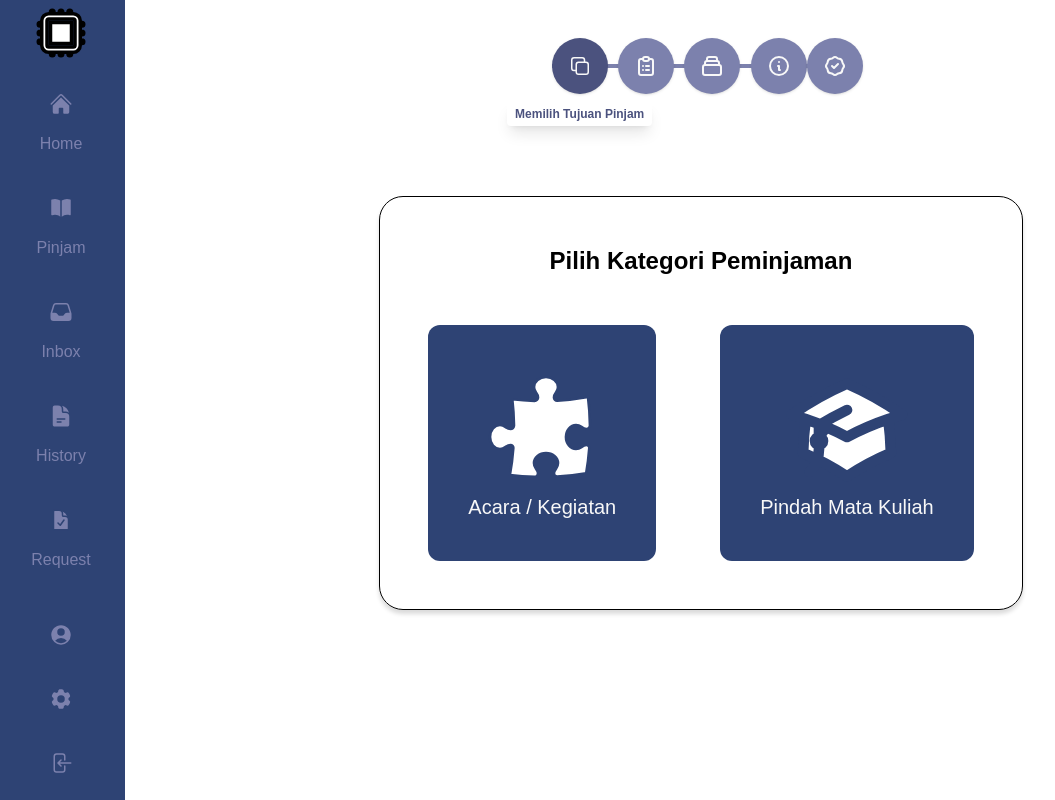
After one commit to Fahridanaa/OrangDalam-PeminjamanRuangan-2F, a PHP site: page /app/Views/user/multiForm.php in a window 1280 px wide. The commit adds this page. Shown: the whole page, without its empty margins (3-1058 px from the left). Run offline with PHP 8.4, Linux system fonts and the light colour scheme.

Commit message:
add category pick in form

```diff
--- /dev/null
+++ b/app/Views/user/multiForm.php
@@ -0,0 +1,47 @@
+<!DOCTYPE html>
+<html lang="en">
+
+<head>
+    <?php include __DIR__ . '/../shared/head.php'; ?>
+</head>
+<body>
+<div id="Multi-form" class="h-screen flex flex-row">
+    <?php include 'sidebar.php'; ?>
+    <div class="h-screen w-screen flex flex-col gap-16">
+        <?php include 'stepper.php'; ?>
+        <?php
+        $isActive = function ($path) {
+            return (strpos($_SERVER['REQUEST_URI'], $path) !== false) ? 'fill-neutral-color text-neutral-color' : 'fill-fourth-color text-fourth-color';
+
+        };
+
+        ?>
+        <div class="border mx-auto p-12 flex flex-col justify-between border-black rounded-3xl gap-12 shadow-[0_4px_4px_0px_#00000025]">
+            <h1 class="text-center font-semibold text-2xl font-plus-jakarta-sans">Pilih Kategori Peminjaman</h1>
+            <div class="flex justify-center gap-16">
+                <a class="flex flex-col justify-center items-center bg-primary-color rounded-xl p-10 cursor-pointer hover:scale-105 ease-in-out transition"
+                   href="/pinjam?category=acara">
+                    <svg xmlns="http://www.w3.org/2000/svg" fill="#fff" viewBox="0 0 24 24" stroke-width=".5"
+                         stroke="#2E4374" class="w-32 h-32">
+                        <path stroke-linecap="round" stroke-linejoin="round"
+                              d="M14.25 6.087c0-.355.186-.676.401-.959.221-.29.349-.634.349-1.003 0-1.036-1.007-1.875-2.25-1.875s-2.25.84-2.25 1.875c0 .369.128.713.349 1.003.215.283.401.604.401.959v0a.64.64 0 01-.657.643 48.39 48.39 0 01-4.163-.3c.186 1.613.293 3.25.315 4.907a.656.656 0 01-.658.663v0c-.355 0-.676-.186-.959-.401a1.647 1.647 0 00-1.003-.349c-1.036 0-1.875 1.007-1.875 2.25s.84 2.25 1.875 2.25c.369 0 .713-.128 1.003-.349.283-.215.604-.401.959-.401v0c.31 0 .555.26.532.57a48.039 48.039 0 01-.642 5.056c1.518.19 3.058.309 4.616.354a.64.64 0 00.657-.643v0c0-.355-.186-.676-.401-.959a1.647 1.647 0 01-.349-1.003c0-1.035 1.008-1.875 2.25-1.875 1.243 0 2.25.84 2.25 1.875 0 .369-.128.713-.349 1.003-.215.283-.4.604-.4.959v0c0 .333.277.599.61.58a48.1 48.1 0 005.427-.63 48.05 48.05 0 00.582-4.717.532.532 0 00-.533-.57v0c-.355 0-.676.186-.959.401-.29.221-.634.349-1.003.349-1.035 0-1.875-1.007-1.875-2.25s.84-2.25 1.875-2.25c.37 0 .713.128 1.003.349.283.215.604.401.96.401v0a.656.656 0 00.658-.663 48.422 48.422 0 00-.37-5.36c-1.886.342-3.81.574-5.766.689a.578.578 0 01-.61-.58v0z"/>
+                    </svg>
+
+                    <span class="text-neutral-color font-medium text-xl">Acara / Kegiatan</span>
+                </a>
+                <a class="flex flex-col justify-center items-center bg-primary-color rounded-xl p-10 cursor-pointer hover:scale-105 ease-in-out transition"
+                   href="/pinjam?category=matkul">
+                    <svg xmlns="http://www.w3.org/2000/svg" fill="#fff" viewBox="0 0 24 24" stroke-width="2"
+                         stroke="#2E4374" class="w-32 h-32">
+                        <path stroke-linecap="round" stroke-linejoin="round"
+                              d="M4.26 10.147a60.436 60.436 0 00-.491 6.347A48.627 48.627 0 0112 20.904a48.627 48.627 0 018.232-4.41 60.46 60.46 0 00-.491-6.347m-15.482 0a50.57 50.57 0 00-2.658-.813A59.905 59.905 0 0112 3.493a59.902 59.902 0 0110.399 5.84c-.896.248-1.783.52-2.658.814m-15.482 0A50.697 50.697 0 0112 13.489a50.702 50.702 0 017.74-3.342M6.75 15a.75.75 0 100-1.5.75.75 0 000 1.5zm0 0v-3.675A55.378 55.378 0 0112 8.443m-7.007 11.55A5.981 5.981 0 006.75 15.75v-1.5"/>
+                    </svg>
+                    <span class="text-neutral-color font-medium text-xl">Pindah Mata Kuliah</span>
+                </a>
+            </div>
+        </div>
+    </div>
+</div>
+</body>
+
+</html>
--- /dev/null
+++ b/app/Views/user/stepper.php
@@ -0,0 +1,101 @@
+<div class="container mx-auto p-16">
+    <div class="w-11/12 lg:w-2/6 mx-auto">
+        <div class="bg-gray-200 h-1 flex items-center justify-between">
+            <div class="w-1/3 bg-fourth-color h-1 flex items-center justify-start group">
+                <div class="bg-third-color rounded-full shadow flex items-center justify-center p-4">
+                    <svg xmlns="http://www.w3.org/2000/svg" fill="none" viewBox="0 0 24 24" stroke-width="1.5"
+                         stroke="currentColor" class="w-6 h-6 text-neutral-color">
+                        <path stroke-linecap="round" stroke-linejoin="round"
+                              d="M16.5 8.25V6a2.25 2.25 0 00-2.25-2.25H6A2.25 2.25 0 003.75 6v8.25A2.25 2.25 0 006 16.5h2.25m8.25-8.25H18a2.25 2.25 0 012.25 2.25V18A2.25 2.25 0 0118 20.25h-7.5A2.25 2.25 0 018.25 18v-1.5m8.25-8.25h-6a2.25 2.25 0 00-2.25 2.25v6"/>
+                    </svg>
+                    <div class="absolute translate-y-12 group-hover:block">
+                        <div class="relative bg-white shadow-lg px-2 py-1 rounded">
+                            <svg class="absolute top-0 -mt-1 w-full right-0 left-0" width="16px" height="8px"
+                                 viewBox="0 0 16 8" xmlns="http://www.w3.org/2000/svg">
+                            </svg>
+                            <p tabindex="0" class="focus:outline-none text-third-color text-xs font-bold">
+                                Memilih
+                                Tujuan Pinjam</p>
+                        </div>
+                    </div>
+                </div>
+            </div>
+            <div class="w-1/3 bg-fourth-color h-1 flex items-center group">
+                <div class="bg-fourth-color rounded-full shadow flex items-center justify-center p-4">
+                    <svg xmlns="http://www.w3.org/2000/svg" class="w-6 h-6 text-neutral-color" fill="none"
+                         viewBox="0 0 24 24"
+                         stroke="currentColor" stroke-width="2">
+                        <path stroke-linecap="round" stroke-linejoin="round"
+                              d="M9 5H7a2 2 0 00-2 2v12a2 2 0 002 2h10a2 2 0 002-2V7a2 2 0 00-2-2h-2M9 5a2 2 0 002 2h2a2 2 0 002-2M9 5a2 2 0 012-2h2a2 2 0 012 2m-3 7h3m-3 4h3m-6-4h.01M9 16h.01"/>
+                    </svg>
+                    <div class="absolute translate-y-12 hidden group-hover:block">
+                        <div class="relative bg-white shadow-lg px-2 py-1 rounded">
+                            <svg class="absolute top-0 -mt-1 w-full right-0 left-0" width="16px" height="8px"
+                                 viewBox="0 0 16 8" xmlns="http://www.w3.org/2000/svg">
+                            </svg>
+                            <p tabindex="0" class="focus:outline-none text-third-color text-xs font-bold">
+                                Mengisi
+                                form</p>
+                        </div>
+                    </div>
+                </div>
+            </div>
+            <div class="w-1/3 bg-fourth-color h-1 flex items-center">
+                <div class="bg-fourth-color rounded-full shadow flex items-center justify-center p-4 group">
+                    <svg xmlns="http://www.w3.org/2000/svg" class="h-6 w-6 text-neutral-color" fill="none"
+                         viewBox="0 0 24 24"
+                         stroke="currentColor" stroke-width="2">
+                        <path stroke-linecap="round" stroke-linejoin="round"
+                              d="M19 11H5m14 0a2 2 0 012 2v6a2 2 0 01-2 2H5a2 2 0 01-2-2v-6a2 2 0 012-2m14 0V9a2 2 0 00-2-2M5 11V9a2 2 0 012-2m0 0V5a2 2 0 012-2h6a2 2 0 012 2v2M7 7h10"/>
+                    </svg>
+                    <div class="absolute translate-y-12 hidden group-hover:block">
+                        <div class="relative bg-white shadow-lg px-2 py-1 rounded">
+                            <svg class="absolute top-0 -mt-1 w-full right-0 left-0" width="16px" height="8px"
+                                 viewBox="0 0 16 8" xmlns="http://www.w3.org/2000/svg">
+                            </svg>
+                            <p tabindex="0" class="focus:outline-none text-third-color text-xs font-bold">Pilih
+                                Ruangan</p>
+                        </div>
+                    </div>
+                </div>
+
+            </div>
+            <div class="w-1/3 bg-fourth-color h-1 flex items-center justify-between">
+                <div class="bg-fourth-color rounded-full shadow flex items-center justify-center p-4 group">
+                    <svg xmlns="http://www.w3.org/2000/svg" class="h-6 w-6 text-neutral-color" fill="none"
+                         viewBox="0 0 24 24"
+                         stroke="currentColor" stroke-width="2">
+                        <path stroke-linecap="round" stroke-linejoin="round"
+                              d="M13 16h-1v-4h-1m1-4h.01M21 12a9 9 0 11-18 0 9 9 0 0118 0z"/>
+                    </svg>
+                    <div class="absolute translate-y-12 hidden group-hover:block">
+                        <div class="relative bg-white shadow-lg px-2 py-1 rounded">
+                            <svg class="absolute top-0 -mt-1 w-full right-0 left-0" width="16px" height="8px"
+                                 viewBox="0 0 16 8" xmlns="http://www.w3.org/2000/svg">
+                            </svg>
+                            <p tabindex="0" class="focus:outline-none text-third-color text-xs font-bold">
+                                Konfirmasi</p>
+                        </div>
+                    </div>
+                </div>
+                <div class="bg-fourth-color rounded-full shadow flex items-center justify-center p-4 group">
+                    <svg xmlns="http://www.w3.org/2000/svg" class="h-6 w-6 text-neutral-color" fill="none"
+                         viewBox="0 0 24 24"
+                         stroke="currentColor" stroke-width="2">
+                        <path stroke-linecap="round" stroke-linejoin="round"
+                              d="M9 12l2 2 4-4M7.835 4.697a3.42 3.42 0 001.946-.806 3.42 3.42 0 014.438 0 3.42 3.42 0 001.946.806 3.42 3.42 0 013.138 3.138 3.42 3.42 0 00.806 1.946 3.42 3.42 0 010 4.438 3.42 3.42 0 00-.806 1.946 3.42 3.42 0 01-3.138 3.138 3.42 3.42 0 00-1.946.806 3.42 3.42 0 01-4.438 0 3.42 3.42 0 00-1.946-.806 3.42 3.42 0 01-3.138-3.138 3.42 3.42 0 00-.806-1.946 3.42 3.42 0 010-4.438 3.42 3.42 0 00.806-1.946 3.42 3.42 0 013.138-3.138z"/>
+                    </svg>
+                    <div class="absolute translate-y-12 hidden group-hover:block">
+                        <div class="relative bg-white shadow-lg px-2 py-1 rounded">
+                            <svg class="absolute top-0 -mt-1 w-full right-0 left-0" width="16px" height="8px"
+                                 viewBox="0 0 16 8" xmlns="http://www.w3.org/2000/svg">
+                            </svg>
+                            <p tabindex="0" class="focus:outline-none text-third-color text-xs font-bold">
+                                Disimpan</p>
+                        </div>
+                    </div>
+                </div>
+            </div>
+        </div>
+    </div>
+</div>
--- a/public/css/output.css
+++ b/public/css/output.css
@@ -538,12 +538,6 @@ video {
   width: 100%;
 }
 
-@media (min-width: 640px) {
-  .container {
-    max-width: 640px;
-  }
-}
-
 @media (min-width: 768px) {
   .container {
     max-width: 768px;
@@ -556,15 +550,15 @@ video {
   }
 }
 
-@media (min-width: 1280px) {
+@media (min-width: 1440px) {
   .container {
-    max-width: 1280px;
-  }
-}
-
-@media (min-width: 1536px) {
+    max-width: 1440px;
+  }
+}
+
+@media (min-width: 2560px) {
   .container {
-    max-width: 1536px;
+    max-width: 2560px;
   }
 }
 
@@ -614,24 +608,20 @@ video {
   bottom: 0.75rem;
 }
 
+.left-0 {
+  left: 0px;
+}
+
 .right-0 {
   right: 0px;
 }
 
+.top-0 {
+  top: 0px;
+}
+
 .top-1\/2 {
   top: 50%;
-}
-
-.left-0 {
-  left: 0px;
-}
-
-.top-0 {
-  top: 0px;
-}
-
-.z-0 {
-  z-index: 0;
 }
 
 .z-10 {
@@ -684,6 +674,10 @@ video {
   margin-right: -0.25rem;
 }
 
+.-mt-1 {
+  margin-top: -0.25rem;
+}
+
 .mb-4 {
   margin-bottom: 1rem;
 }
@@ -728,28 +722,8 @@ video {
   margin-top: 2rem;
 }
 
-.-ml-2 {
-  margin-left: -0.5rem;
-}
-
-.-mr-12 {
-  margin-right: -3rem;
-}
-
-.-mr-2 {
-  margin-right: -0.5rem;
-}
-
-.-mr-3 {
-  margin-right: -0.75rem;
-}
-
-.-mt-1 {
-  margin-top: -0.25rem;
-}
-
-.mt-16 {
-  margin-top: 4rem;
+.box-content {
+  box-sizing: content-box;
 }
 
 .block {
@@ -780,6 +754,10 @@ video {
   display: none;
 }
 
+.h-1 {
+  height: 0.25rem;
+}
+
 .h-10 {
   height: 2.5rem;
 }
@@ -792,6 +770,10 @@ video {
   height: 6rem;
 }
 
+.h-32 {
+  height: 8rem;
+}
+
 .h-4 {
   height: 1rem;
 }
@@ -820,14 +802,6 @@ video {
   height: 100vh;
 }
 
-.h-1 {
-  height: 0.25rem;
-}
-
-.h-3 {
-  height: 0.75rem;
-}
-
 .max-h-14 {
   max-height: 3.5rem;
 }
@@ -848,14 +822,18 @@ video {
   width: 50%;
 }
 
-.w-1\/4 {
-  width: 25%;
+.w-1\/3 {
+  width: 33.333333%;
 }
 
 .w-10 {
   width: 2.5rem;
 }
 
+.w-11\/12 {
+  width: 91.666667%;
+}
+
 .w-14 {
   width: 3.5rem;
 }
@@ -922,22 +908,6 @@ video {
 
 .w-screen {
   width: 100vw;
-}
-
-.w-1\/3 {
-  width: 33.333333%;
-}
-
-.w-11\/12 {
-  width: 91.666667%;
-}
-
-.w-3 {
-  width: 0.75rem;
-}
-
-.w-1\/5 {
-  width: 20%;
 }
 
 .min-w-full {
@@ -999,6 +965,11 @@ video {
 
 .translate-x-full {
   --tw-translate-x: 100%;
+  transform: translate(var(--tw-translate-x), var(--tw-translate-y)) rotate(var(--tw-rotate)) skewX(var(--tw-skew-x)) skewY(var(--tw-skew-y)) scaleX(var(--tw-scale-x)) scaleY(var(--tw-scale-y));
+}
+
+.translate-y-12 {
+  --tw-translate-y: 3rem;
   transform: translate(var(--tw-translate-x), var(--tw-translate-y)) rotate(var(--tw-rotate)) skewX(var(--tw-skew-x)) skewY(var(--tw-skew-y)) scaleX(var(--tw-scale-x)) scaleY(var(--tw-scale-y));
 }
 
@@ -1083,8 +1050,8 @@ video {
   align-items: stretch;
 }
 
-.justify-end {
-  justify-content: flex-end;
+.justify-start {
+  justify-content: flex-start;
 }
 
 .justify-center {
@@ -1097,6 +1064,14 @@ video {
 
 .justify-around {
   justify-content: space-around;
+}
+
+.gap-12 {
+  gap: 3rem;
+}
+
+.gap-16 {
+  gap: 4rem;
 }
 
 .gap-2 {
@@ -1328,6 +1299,10 @@ video {
   background-color: var(--disable-color);
 }
 
+.bg-fourth-color {
+  background-color: var(--fourth-color);
+}
+
 .bg-gray-100 {
   --tw-bg-opacity: 1;
   background-color: rgb(243 244 246 / var(--tw-bg-opacity));
@@ -1468,6 +1438,14 @@ video {
   padding: 2.5rem;
 }
 
+.p-12 {
+  padding: 3rem;
+}
+
+.p-16 {
+  padding: 4rem;
+}
+
 .p-2 {
   padding: 0.5rem;
 }
@@ -1620,6 +1589,10 @@ video {
 
 .align-middle {
   vertical-align: middle;
+}
+
+.font-plus-jakarta-sans {
+  font-family: Plus Jakarta Sans, sans-serif;
 }
 
 .font-sans {
@@ -1751,16 +1724,15 @@ video {
   color: var(--text-color);
 }
 
+.text-third-color {
+  color: var(--third-color);
+}
+
 .text-white {
   --tw-text-opacity: 1;
   color: rgb(255 255 255 / var(--tw-text-opacity));
 }
 
-.text-indigo-700 {
-  --tw-text-opacity: 1;
-  color: rgb(67 56 202 / var(--tw-text-opacity));
-}
-
 .underline {
   text-decoration-line: underline;
 }
@@ -1775,15 +1747,17 @@ video {
 
 .opacity-30 {
   opacity: 0.3;
-}
-
-.opacity-60 {
-  opacity: 0.6;
 }
 
 .shadow {
   --tw-shadow: 0 1px 3px 0 rgb(0 0 0 / 0.1), 0 1px 2px -1px rgb(0 0 0 / 0.1);
   --tw-shadow-colored: 0 1px 3px 0 var(--tw-shadow-color), 0 1px 2px -1px var(--tw-shadow-color);
+  box-shadow: var(--tw-ring-offset-shadow, 0 0 #0000), var(--tw-ring-shadow, 0 0 #0000), var(--tw-shadow);
+}
+
+.shadow-\[0_4px_4px_0px_\#00000025\] {
+  --tw-shadow: 0 4px 4px 0px #00000025;
+  --tw-shadow-colored: 0 4px 4px 0px var(--tw-shadow-color);
   box-shadow: var(--tw-ring-offset-shadow, 0 0 #0000), var(--tw-ring-shadow, 0 0 #0000), var(--tw-shadow);
 }
 
@@ -1859,8 +1833,20 @@ video {
   transition-timing-function: cubic-bezier(0.4, 0, 1, 1);
 }
 
+.ease-in-out {
+  transition-timing-function: cubic-bezier(0.4, 0, 0.2, 1);
+}
+
 .ease-out {
   transition-timing-function: cubic-bezier(0, 0, 0.2, 1);
+}
+
+@font-face {
+  font-family: plus-jakarta-sans;
+
+  src: local(''),
+    url('https://fonts.googleapis.com/css2?family=Plus+Jakarta+Sans:wght@400;500;600;700&display=swap') format('woff2'),
+    url('https://fonts.googleapis.com/css2?family=Plus+Jakarta+Sans:wght@400;500;600;700&display=swap') format('woff');
 }
 
 :root {
@@ -1875,7 +1861,13 @@ video {
   --neutral-color: #F8F8F8;
   --disable-color: #333333;
   --noFocus-color: #4B527E;
-  font-family: 'Plus Jakarta Sans', sans-serif;
+  font-family: plus-jakarta-sans, sans-serif;
+}
+
+.hover\:scale-105:hover {
+  --tw-scale-x: 1.05;
+  --tw-scale-y: 1.05;
+  transform: translate(var(--tw-translate-x), var(--tw-translate-y)) rotate(var(--tw-rotate)) skewX(var(--tw-skew-x)) skewY(var(--tw-skew-y)) scaleX(var(--tw-scale-x)) scaleY(var(--tw-scale-y));
 }
 
 .hover\:overflow-y-auto:hover {
@@ -2089,18 +2069,14 @@ video {
     display: none;
   }
 
-  .lg\:w-1\/2 {
-    width: 50%;
+  .lg\:w-2\/6 {
+    width: 33.333333%;
   }
 
   .lg\:w-20 {
     width: 5rem;
   }
 
-  .lg\:w-3\/4 {
-    width: 75%;
-  }
-
   .lg\:w-\[35\%\] {
     width: 35%;
   }
@@ -2111,10 +2087,6 @@ video {
 
   .lg\:w-full {
     width: 100%;
-  }
-
-  .lg\:w-2\/6 {
-    width: 33.333333%;
   }
 
   .lg\:max-w-sm {
--- a/public/index.php
+++ b/public/index.php
@@ -4,7 +4,7 @@ require_once __DIR__ . '/../vendor/autoload.php';
 use OrangDalam\PeminjamanRuangan\Core\Router;
 use OrangDalam\PeminjamanRuangan\Controllers\AuthController;
 use OrangDalam\PeminjamanRuangan\Controllers\DashboardController;
-use OrangDalam\PeminjamanRuangan\Controllers\MultiStepFormController;
+use OrangDalam\PeminjamanRuangan\Controllers\MultiFormController;
 
 session_start();
 
@@ -18,7 +18,7 @@ Router::add("GET", "/pesan", DashboardController::class, "showInboxPage");
 Router::add("GET", "/riwayat", DashboardController::class, "showHistoryPage");
 Router::add("GET", "/konfirmasi-ruangan", DashboardController::class, "showRequestPage");
 
-Router::add("GET", "/pinjam/form", MultiStepFormController::class, "showForm");
+Router::add("GET", "/pinjam/form", MultiFormController::class, "showForm");
 
 
 Router::run();
--- a/tailwind.config.js
+++ b/tailwind.config.js
@@ -17,7 +17,7 @@ module.exports = {
                 'noFocus-color': 'var(--noFocus-color)',
             },
             fontFamily: {
-                'Plus Jakarta Sans': ['Plus Jakarta Sans', 'sans-serif'],
+                'plus-jakarta-sans': ['Plus Jakarta Sans', 'sans-serif'],
             },
         },
         screens: {
```
Also changed, not shown: other parts of public/css/output.css (+30 -53 lines), app/Controllers/MultiFormController.php (added, +20 -0 lines), app/Controllers/MultiStepFormController.php (deleted, +0 -50 lines), app/Views/shared/login.php (+6 -5 lines), app/Views/user/multiStepForm.php (deleted, +0 -73 lines), public/css/input.css (+8 -2 lines).
